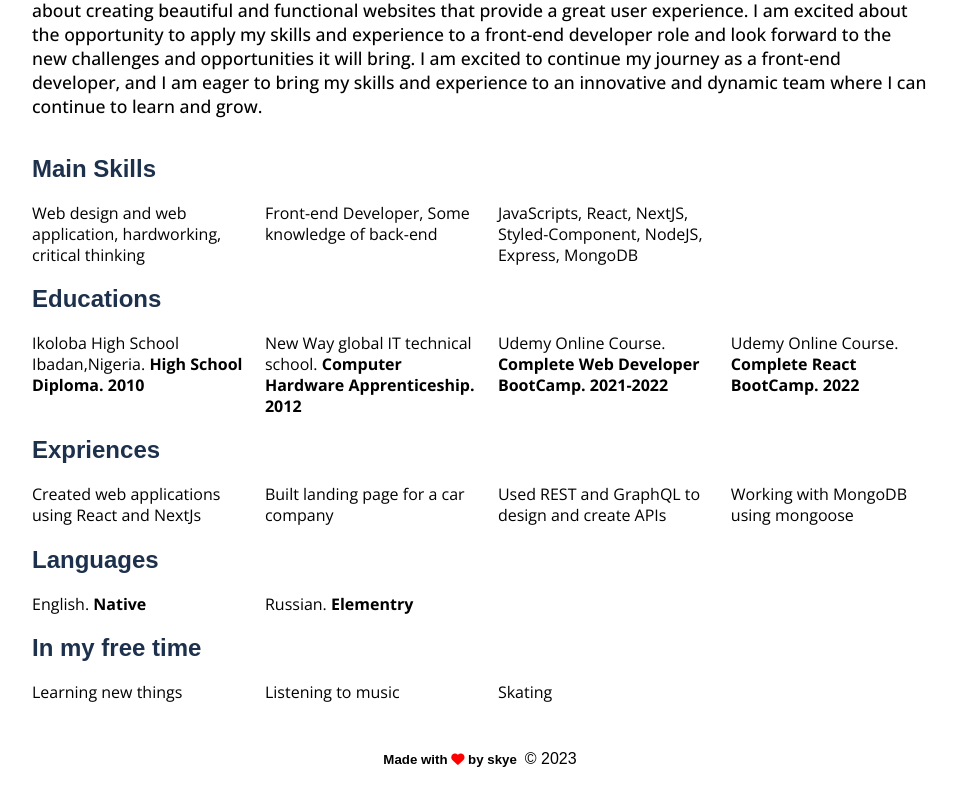
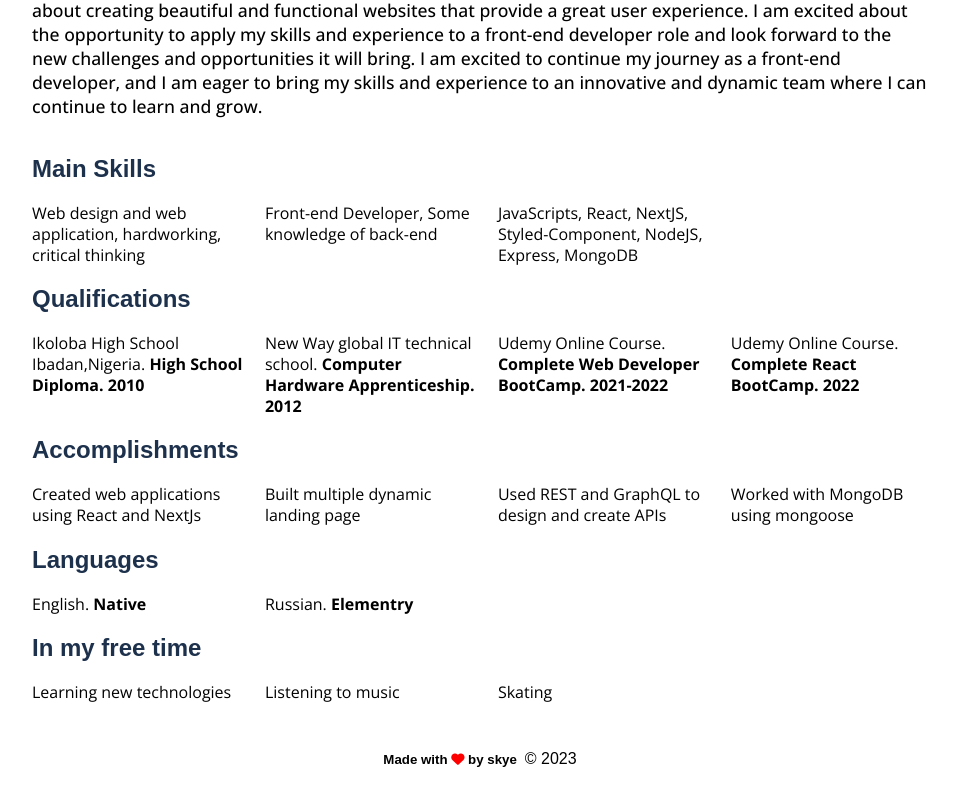
Before and after one commit to SKYE6IX/MyPortfolio, a React (Create React App) app: page /about in a window 1280 px wide. Shown: the part 480-1279 px from the top of the page, without its empty margins (160-1117 px from the left). Built offline with nearby package versions, Linux system fonts and the light colour scheme.

Commit message:
change text from about me page and set width for hero text to 100%

```diff
--- a/src/components/pages/about/About.tsx
+++ b/src/components/pages/about/About.tsx
@@ -84,7 +84,7 @@ const About = () => {
             </ul>
           </AboutSkillsColumn>
 
-          <h2>Educations</h2>
+          <h2>Qualifications</h2>
           <AboutSkillsColumn $isDarkMode={isDarkMode}>
             <ul>
               <li>
@@ -105,13 +105,13 @@ const About = () => {
             </ul>
           </AboutSkillsColumn>
 
-          <h2>Expriences</h2>
+          <h2>Accomplishments</h2>
           <AboutSkillsColumn $isDarkMode={isDarkMode}>
             <ul>
               <li>Created web applications using React and NextJs</li>
-              <li>Built landing page for a car company</li>
+              <li>Built multiple dynamic landing page</li>
               <li>Used REST and GraphQL to design and create APIs</li>
-              <li>Working with MongoDB using mongoose</li>
+              <li>Worked with MongoDB using mongoose</li>
             </ul>
           </AboutSkillsColumn>
 
@@ -129,7 +129,7 @@ const About = () => {
           <h2>In my free time</h2>
           <AboutSkillsColumn $isDarkMode={isDarkMode}>
             <ul>
-              <li>Learning new things</li>
+              <li>Learning new technologies</li>
               <li>Listening to music</li>
               <li>Skating</li>
             </ul>
--- a/src/components/pages/home/Homepage.tsx
+++ b/src/components/pages/home/Homepage.tsx
@@ -36,7 +36,7 @@ const Homepage = () => {
         </p>
         <NavLink to="/project" style={{ textDecoration: 'none' }}>
           <Button variant="contained" color="success">
-            My Project
+            My Projects
           </Button>
         </NavLink>
 
--- a/src/components/pages/home/style.tsx
+++ b/src/components/pages/home/style.tsx
@@ -37,7 +37,7 @@ export const HomeTextArea = styled(motion.div)<{ $isDarkMode: boolean }>`
     }
     p {
       font-size: 1.3rem;
-      width: 85%;
+      width: 100%;
     }
   }
   @media only screen and (min-width: 1201px) and (max-width: 1500px) {
```
